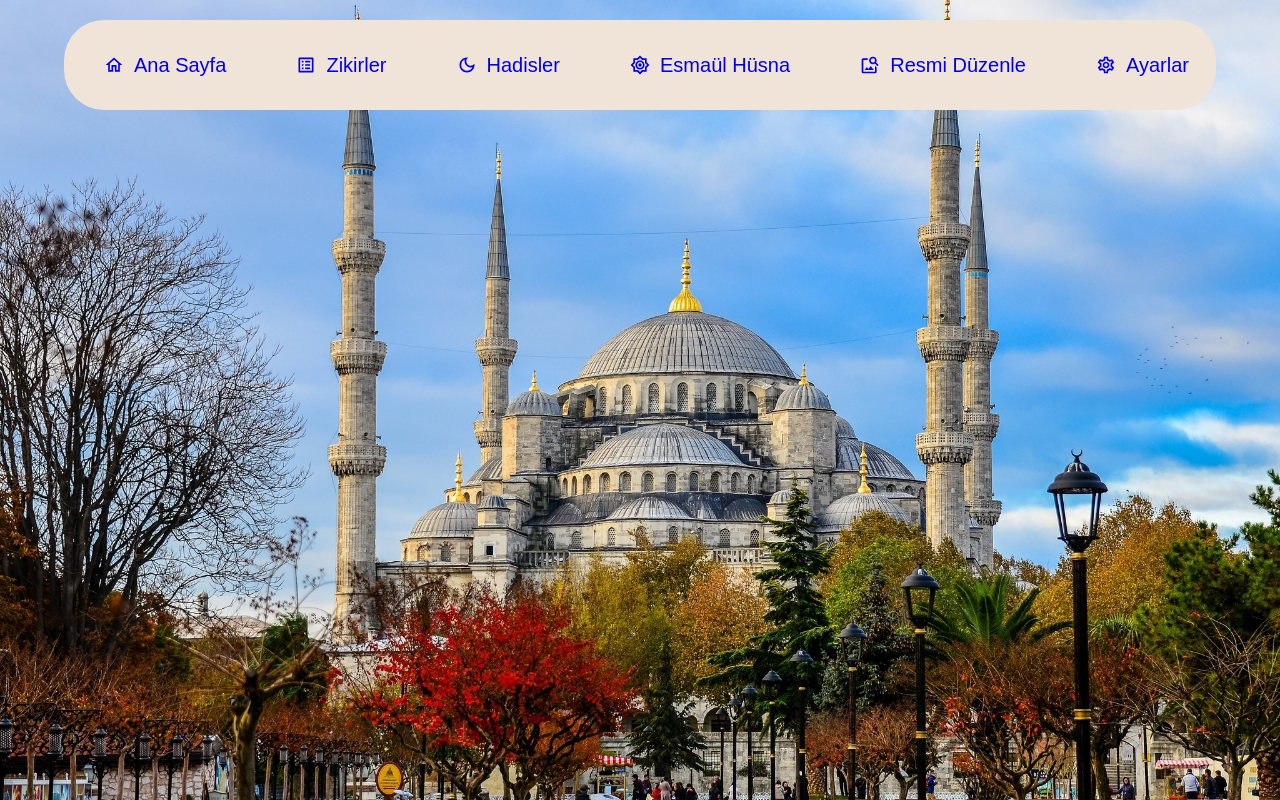
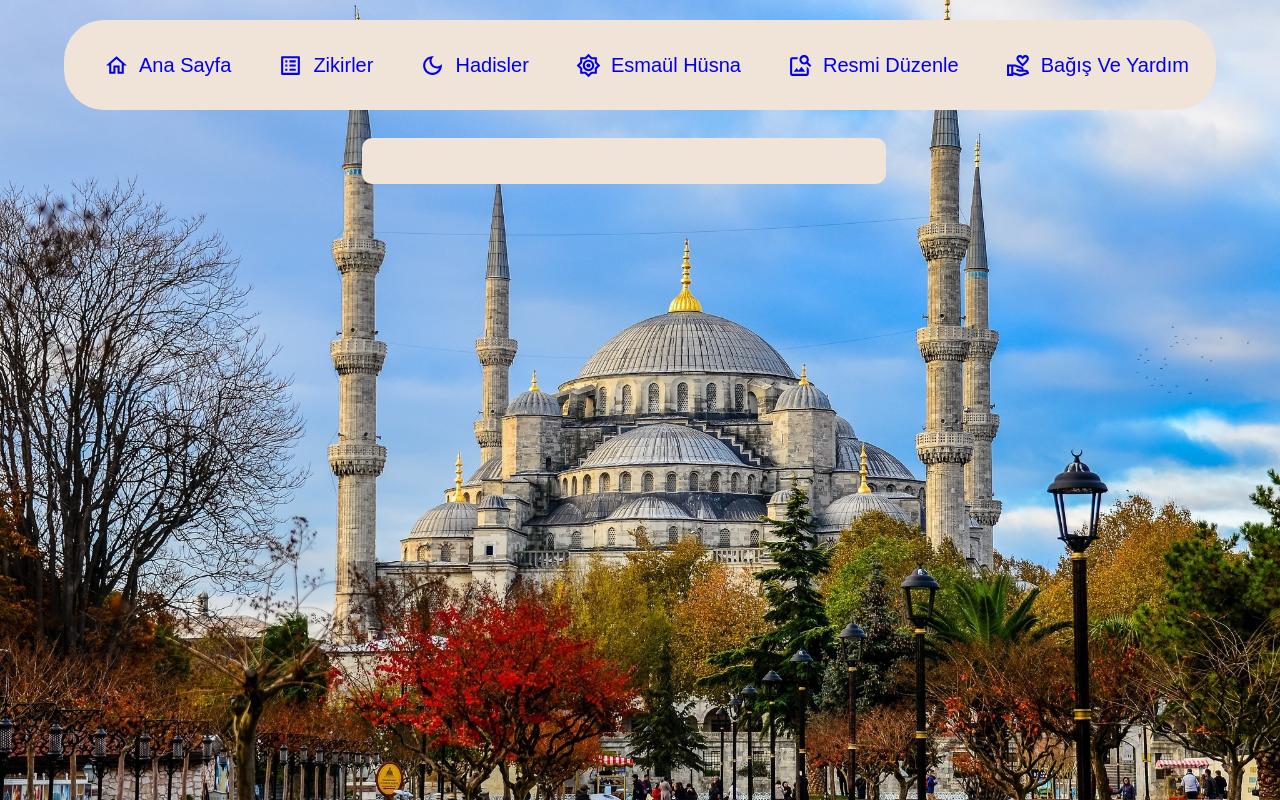
Before and after one commit to IslamiccApp/Coding, a React (Create React App) app: page /bagis in a window 1280 px wide. Built offline with nearby package versions, Linux system fonts and the light colour scheme.

Commit message:
bağış sayfası eklendi

```diff
--- a/src/App.js
+++ b/src/App.js
@@ -10,6 +10,7 @@ import HadislerJson from './json/HadislerJson';
 import { ToastContainer } from 'react-toastify';
 import 'react-toastify/dist/ReactToastify.css';
 import Esma from './components/Esma';
+import Bagis from './components/Bagis';
 
 
 
@@ -39,6 +40,7 @@ function App() {
           <Route path="/zikirlerim" element={<Zikirlerim zikirCountDizi={zikirCountDizi} setzikirCountDizi={setzikirCountDizi}/>}/>
           <Route path="/hadisler" element={<Hadisler />}/>
           <Route path="/esma-ül-hüsna" element={<Esma />}/>
+          <Route path="/bagis" element={<Bagis/>}/>
       </Routes>
     </div>
     <ToastContainer
--- /dev/null
+++ b/src/components/Bagis.js
@@ -0,0 +1,35 @@
+import React from 'react'
+import "../css/Bagis.css"
+import { Grid, Typography } from '@mui/material'
+
+const Bagis = () => {
+  return (
+    <>
+
+    <Grid display={'flex'} justifyContent={"center"}  container spacing={2} sx={{ padding: '20px' }}>
+    <Grid md={5} xs={11} item mt={3} className='hadis_11' mr={2}> {/*Hadis-1 */}
+        <Grid container display='flex' alignItems='center' p={'1%'}>
+            <Grid xs={12} p={'1%'} item>
+                <Typography variant='h4'>
+
+
+
+
+
+
+
+                </Typography>
+            </Grid>
+            <Grid xs={12} p={'1%'} item>
+                <Typography variant='h4'  className='zikir_yazi'>
+                </Typography>
+            </Grid>
+        </Grid>
+        </Grid>
+    </Grid>
+
+    </>
+  )
+}
+
+export default Bagis
--- a/src/components/Esma.js
+++ b/src/components/Esma.js
@@ -2,6 +2,7 @@ import React from 'react'
 import { Grid, Typography } from '@mui/material'
 import '../css/Esma.css'
 import EsmaJson from '../json/EsmaJson'
+import ExpandLessIcon from '@mui/icons-material/ExpandLess';
 
 
 const esma = () => {
@@ -35,6 +36,9 @@ const esma = () => {
                 </Grid>
 
     </Grid>
+    <a href='#'>
+  <ExpandLessIcon className='down' />
+    </a>
     </div>
 
 
--- a/src/components/Hadisler.js
+++ b/src/components/Hadisler.js
@@ -38,7 +38,7 @@ function Hadisler() {
 
         </Grid>
 
-        <a href="#">
+        <a href='#'>
   <ExpandLessIcon className='down' />
     </a>
 
--- a/src/components/WebMenu.js
+++ b/src/components/WebMenu.js
@@ -8,7 +8,7 @@ import ImageSearchOutlinedIcon from '@mui/icons-material/ImageSearchOutlined';
 import SettingsOutlinedIcon from '@mui/icons-material/SettingsOutlined';
 import { Link } from 'react-router-dom';
 import "../css/WebMenu.css"
-
+import VolunteerActivismOutlinedIcon from '@mui/icons-material/VolunteerActivismOutlined';
 function WebMenu() {
   return (
     <>
@@ -19,9 +19,8 @@ function WebMenu() {
             <Link to='/zikirlerim'><li><ListAltOutlinedIcon/>Zikirler</li></Link>
             <Link to='/hadisler'><li><DarkModeOutlinedIcon/>Hadisler</li></Link>
             <Link to='/esma-ül-hüsna'><li><Brightness7OutlinedIcon/>Esmaül Hüsna</li></Link>
-            <Link to='/'><li><ImageSearchOutlinedIcon/>Resmi Düzenle</li></Link>
-            <Link to='/'><li><SettingsOutlinedIcon/>Ayarlar</li></Link>
-
+            <Link to='/'><li><ImageSearchOutlinedIcon />Resmi Düzenle</li></Link>
+            <Link to='/bagis'><li><VolunteerActivismOutlinedIcon />Bağış Ve Yardım</li></Link>
         </ul>
 
     </div>
--- a/src/components/Zikirlerim.js
+++ b/src/components/Zikirlerim.js
@@ -3,6 +3,7 @@ import '../css/Zikirlerim.css'
 import { Grid, Typography } from '@mui/material'
 import HadislerJson from '../json/HadislerJson'
 import { Link } from 'react-router-dom'
+import ExpandLessIcon from '@mui/icons-material/ExpandLess';
 
 function Zikirlerim({zikirCountDizi,setzikirCountDizi}) {
     const resetZikir=(index)=>{
@@ -45,6 +46,10 @@ function Zikirlerim({zikirCountDizi,setzikirCountDizi}) {
         }
 
     </Grid>
+
+    <a href='#'>
+  <ExpandLessIcon className='down' />
+    </a>
     </>
   )
 }
--- a/src/css/WebMenu.css
+++ b/src/css/WebMenu.css
@@ -55,7 +55,7 @@ body{
 
 
 .webmenu-arkaplan ul li svg{
-  font-size: 2rem;
+  font-size: 2.5rem;
   margin-right: 1rem;
 
 }
```
Also changed, not shown: src/css/Bagis.css (added).
